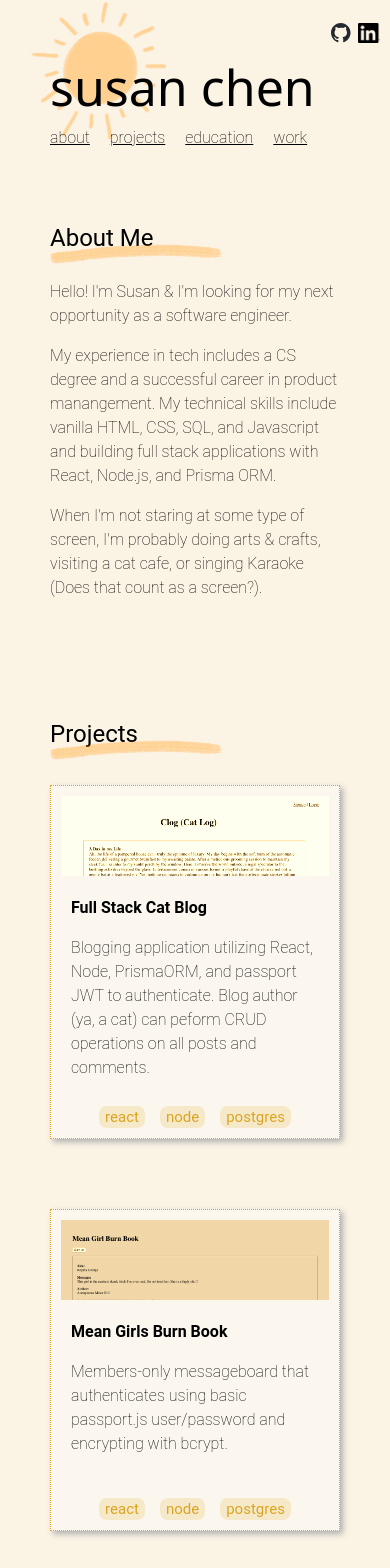
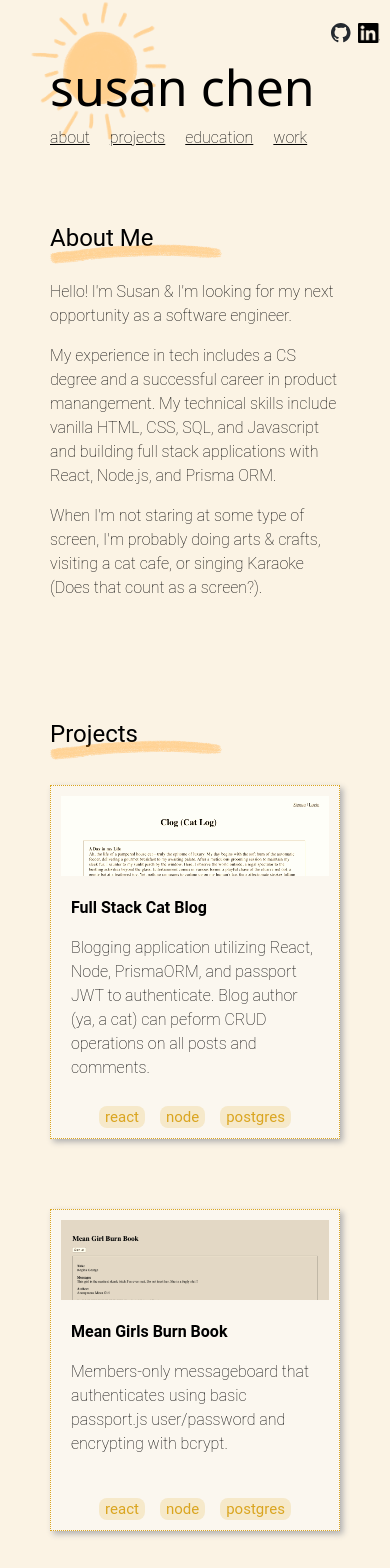
Before and after one commit to susancantdance/susanchenportfolio, a React (Vite) app: page / in a window 390 px wide. Shown: the top 1568 px of the page. Built offline with nearby package versions, Linux system fonts and the light colour scheme; a web font is replaced by a local one.

Commit message:
lower saturation mobile/tablet

```diff
--- a/src/components/projects.module.css
+++ b/src/components/projects.module.css
@@ -149,7 +149,7 @@
   }
 
   .image {
-    filter: sepia(100%);
+    filter: sepia(100%) saturate(40%);
   }
 }
 
@@ -196,7 +196,7 @@
     /* filter: drop-shadow(4px 4px 4px #f6c98e); */
     transition: none;
     object-fit: cover;
-    filter: sepia(100%);
+    filter: sepia(100%) saturate(40%);
   }
 
   .desc {
```
